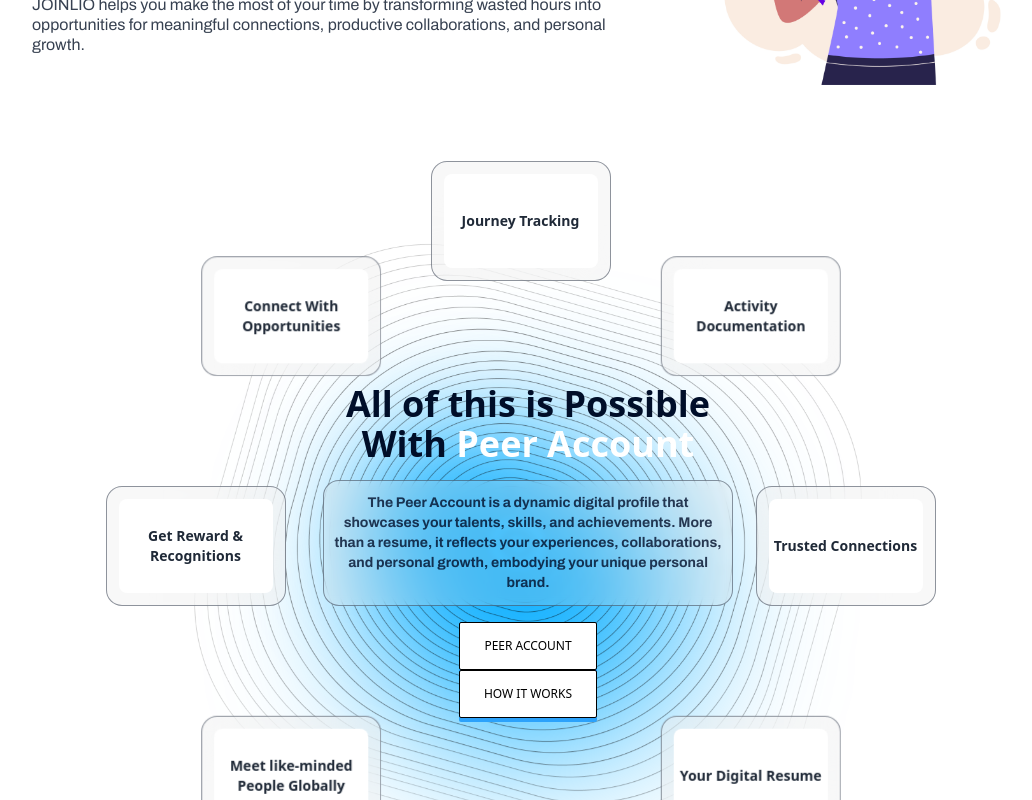
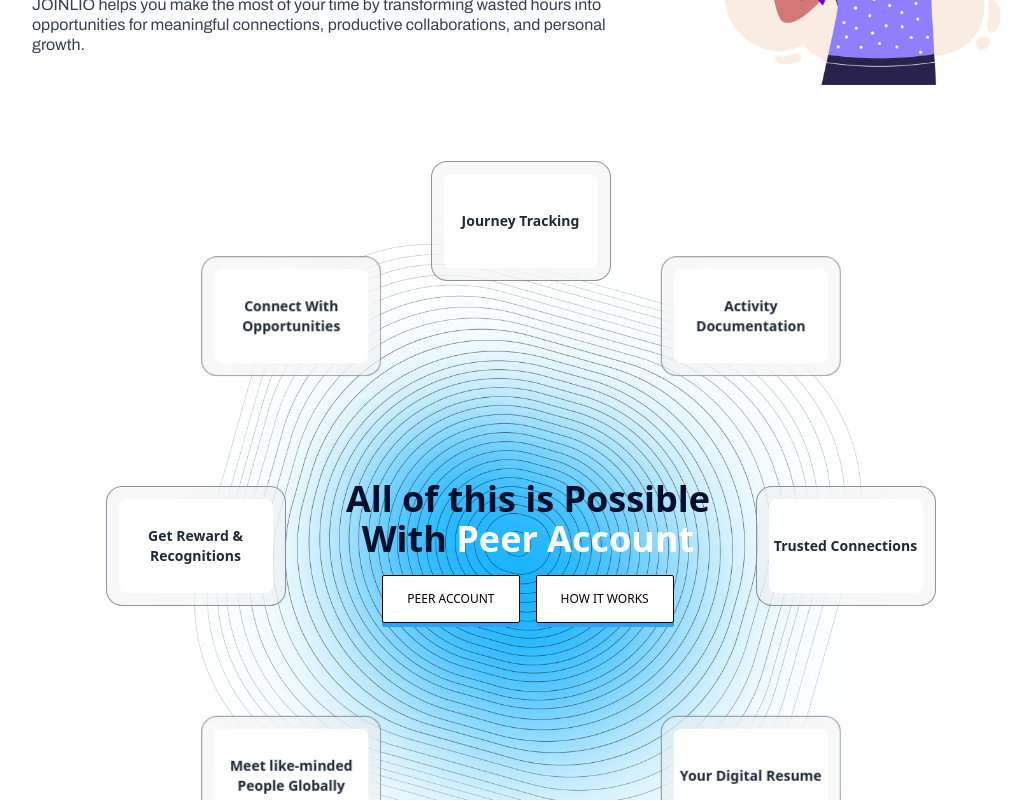
Before and after one commit to CoderAnshul/joinlio, a React (Vite) app: page / in a window 1280 px wide. Shown: the part 2460-3260 px from the top of the page, without its empty margins (112-1144 px from the left). Built offline with nearby package versions, Linux system fonts and the light colour scheme.

Commit message:
temp fixes

```diff
--- a/src/Components/LandingPage/CircleDetails.jsx
+++ b/src/Components/LandingPage/CircleDetails.jsx
@@ -103,10 +103,11 @@
               {centerHeading}
               <span className="text-white">{centerSubHeading}</span>
             </h1>
-            <p className="py-3 px-2 rounded-2xl border border-gray-700 border-opacity-55 bg-[#EEEEEE]/20 backdrop-blur-sm max-w-[410px] text-customBlue text-opacity-80 text-sm mb-4">
+            {/* <p className="py-3 px-2 rounded-2xl border border-gray-700 border-opacity-55 bg-[#EEEEEE]/20 backdrop-blur-sm max-w-[410px] text-customBlue text-opacity-80 text-sm mb-4">
               {centerDescription}
-            </p>
-            <button
+            </p> */}
+           <div className='flex gap-4 mx-auto'>
+           <button
               ref={(el) => (buttonRefs.current[0] = el)}
               onClick={() => handleModal(0)}
               className="button-shadow bg-white uppercase mx-auto md:mt-0 h-12 px-6 py-3 text-xs font-medium border border-black rounded-sm active:scale-95 transform hover:bg-[#2CA2FB] hover:text-white transition-all duration-300"
@@ -120,6 +121,7 @@
             >
               How it Works
             </button>
+           </div>
           </div>
         </div>
       </div>
--- a/src/Pages/Homepage.jsx
+++ b/src/Pages/Homepage.jsx
@@ -134,7 +134,9 @@
       <DevideSectionText title1 ="STUDENT &" title2 ="ALUMNI" description="Student life is not just a phase – it’s the foundation of your future. The habits you build, the connections you make, and the skills you develop today will define the opportunities you have tomorrow." highlight=" Make it count with JOINLIO."/>
       <div className='md:px-[5vw] relative overflow-hidden'>
       <ScrollingOrGrowing/>
+      <div className='h-fit relative overflow-hidden'>
       <CircleDetails {...studentData} screenIndex={1}/>
+      </div>
       <FindInterest/>
         <div className='px-6 lg:px-20 gap-[10px] mt-12 py-12 my-5'>
           <h1 className="text-3xl lg:text-5xl font-bold leading-snug">
@@ -155,7 +157,9 @@
 "/>
       <div className='px-[5vw]'>
       <BussinessHead/>
-      <CircleDetails {...businessData} screenIndex={1}/>
+      <div className='h-fit relative overflow-hidden'>
+      <CircleDetails {...studentData} screenIndex={1}/>
+      </div>
       <div className='px-6 lg:px-20 gap-[10px]  py-12 '>
           <h1 className="text-3xl lg:text-5xl font-bold leading-snug">
               Still not convinced?  <br />
```
